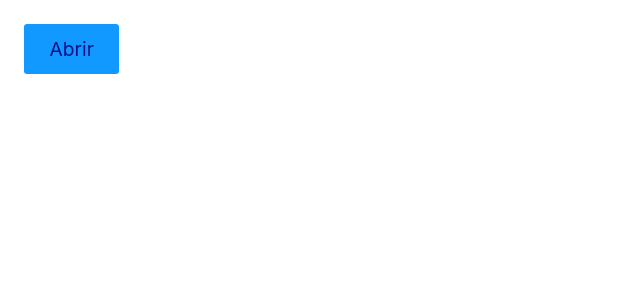
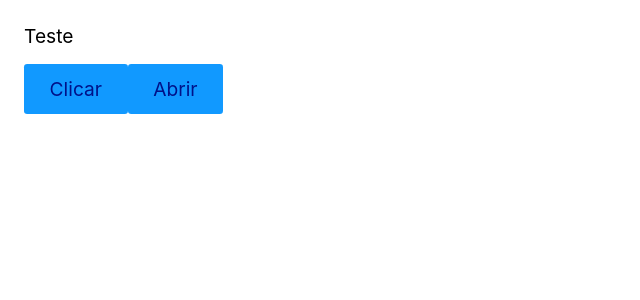
Before and after one commit to jguigo/init-react, a React (Create React App) app: page / in a window 1280 px wide. Shown: the top 300 px of the page, without its empty margins (0-640 px from the left). Built offline with nearby package versions, Linux system fonts and the light colour scheme.

Commit message:
Add set without previous value

```diff
--- a/src/App.js
+++ b/src/App.js
@@ -3,11 +3,17 @@ import ButtonModal from "./ButtonModal";
 import { Modal } from "./Modal";
 
 const App = () => {
+   const [modal, setModal] = React.useState(false);
+   const [items, setItems] = React.useState('Teste');
 
-   const [modal, setModal] = React.useState(false);
+   function handleClick(){
+      setItems("outros")
+   }
 
    return (
       <div>
+         <p>{items}</p>
+         <button onClick={handleClick}>Clicar</button>
          <Modal modal={modal} setModal={setModal} />
          <ButtonModal setModal={setModal} />
       </div>
--- a/src/ButtonModal.js
+++ b/src/ButtonModal.js
@@ -1,9 +1,12 @@
-import React from 'react'
+import React from "react";
 
-const ButtonModal = ({setModal}) => {
-  return (
-    <button onClick={() => setModal(true)}>Abrir</button>
-  )
-}
+const ButtonModal = ({ setModal }) => {
+   function handleClick() {
+    //é possivel pegar o valor anterior sem ele ter sido passo! Basta utilizar o parâmetro do "setAlgumaCoisa"
+      setModal((ativo) => !ativo);
+   }
 
-export default ButtonModal
+   return <button onClick={handleClick}>Abrir</button>;
+};
+
+export default ButtonModal;
```
